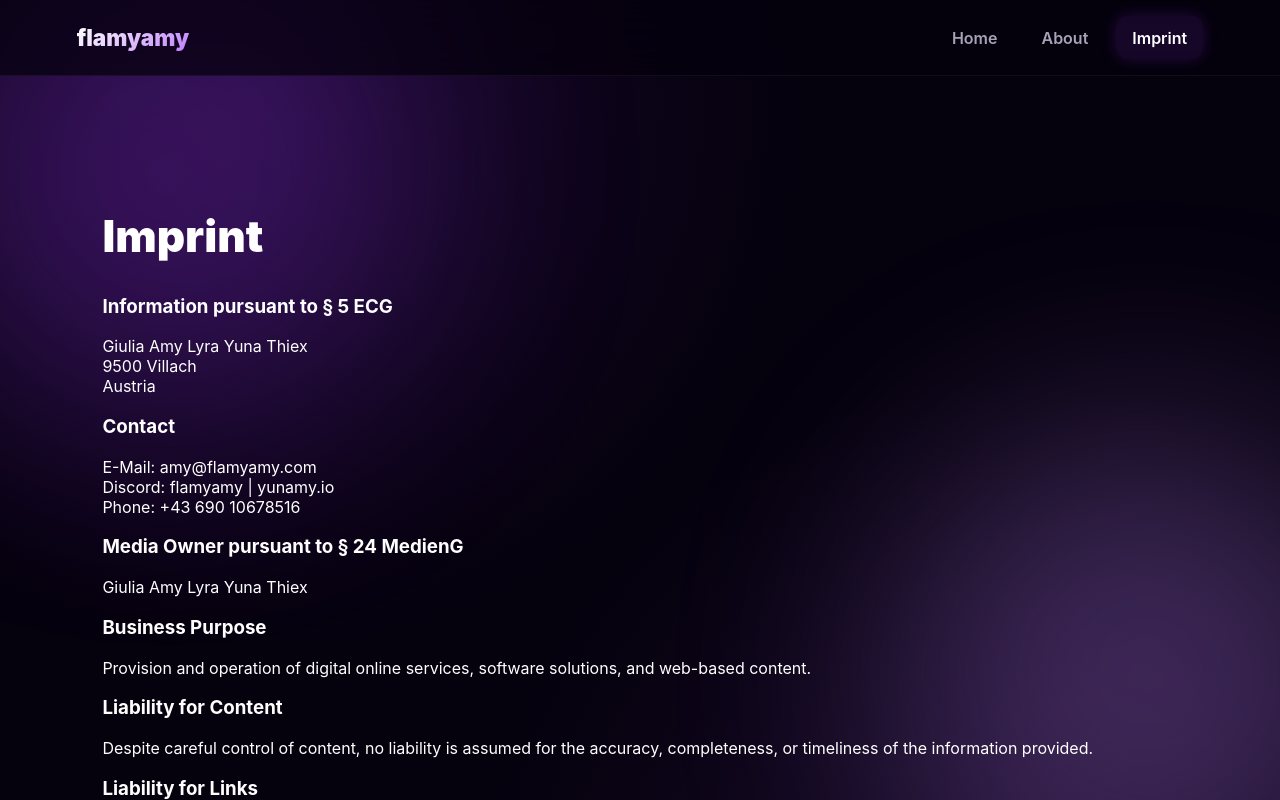
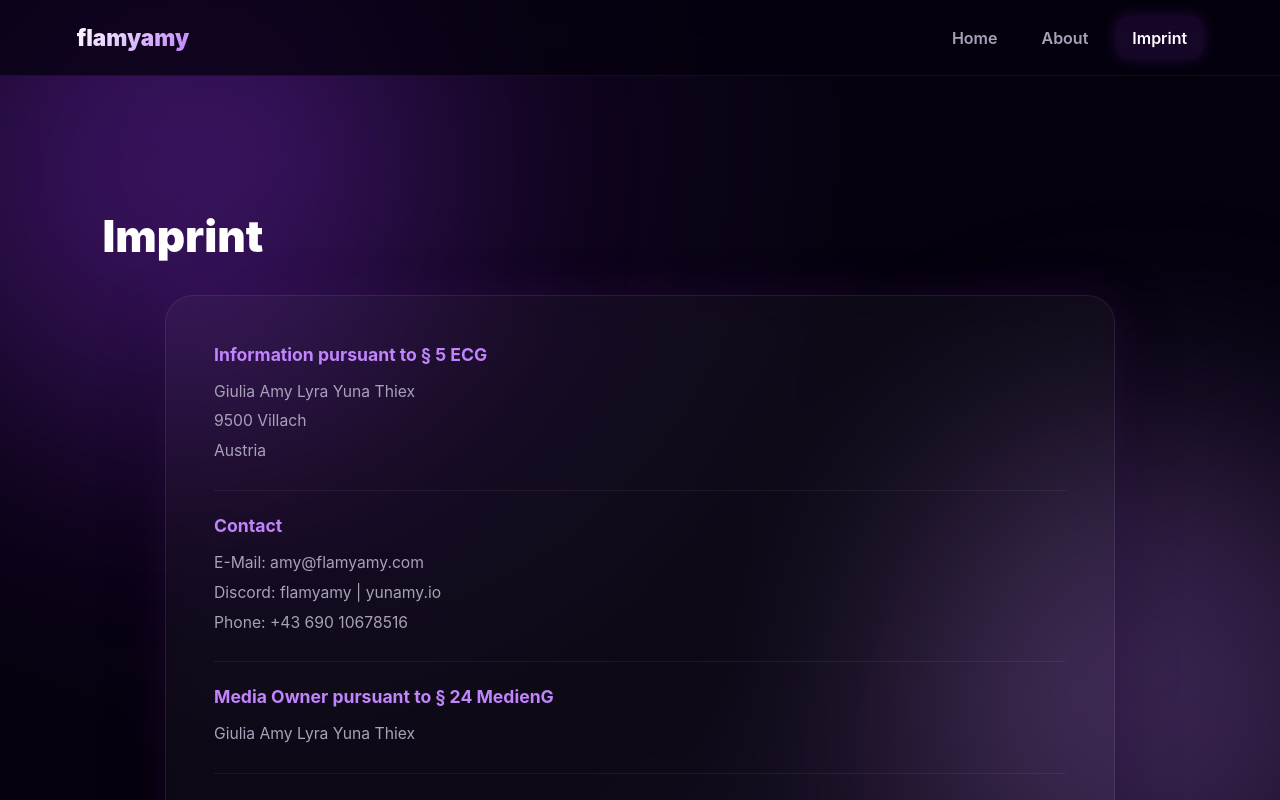
Before and after one commit to flamyamyamy/amys-portfilio, a Vue app in the folder amy-portfolio/: page /imprint in a window 1280 px wide. Shown: the top 800 px of the page. Built offline with nearby package versions, Linux system fonts and the light colour scheme.

Commit message:
Add styles for imprint card and block components

```diff
--- a/amy-portfolio/src/assets/main.css
+++ b/amy-portfolio/src/assets/main.css
@@ -289,6 +289,46 @@ img {
   font-weight: 700;
 }
 
+.imprint-card {
+  max-width: 950px;
+  margin: 0 auto;
+  padding: 3rem;
+  border-radius: 28px;
+  background: rgba(255, 255, 255, 0.035);
+  border: 1px solid rgba(255, 255, 255, 0.08);
+  backdrop-filter: blur(18px);
+  box-shadow:
+    0 0 40px rgba(147, 51, 234, 0.12),
+    0 20px 60px rgba(0, 0, 0, 0.35);
+}
+
+.imprint-block {
+  padding: 1.5rem 0;
+  border-bottom: 1px solid rgba(255, 255, 255, 0.06);
+}
+
+.imprint-block:first-child {
+  padding-top: 0;
+}
+
+.imprint-block:last-child {
+  border-bottom: none;
+  padding-bottom: 0;
+}
+
+.imprint-block h3 {
+  margin: 0 0 0.75rem;
+  color: var(--purple-light);
+  font-size: 1.1rem;
+}
+
+.imprint-block p {
+  margin: 0;
+  color: var(--text-dim);
+  line-height: 1.9;
+  font-size: 0.98rem;
+}
+
 section {
   animation: fadeUp 0.8s ease;
 }
@@ -314,6 +354,10 @@ section {
 
   .hero-actions {
     justify-content: center;
+  }
+
+  .imprint-card {
+    padding: 2rem;
   }
 }
 
@@ -358,4 +402,13 @@ section {
   .btn {
     width: 100%;
   }
+
+  .section-title {
+    font-size: 2.2rem;
+  }
+
+  .imprint-card {
+    padding: 1.5rem;
+    border-radius: 22px;
+  }
 }
```
